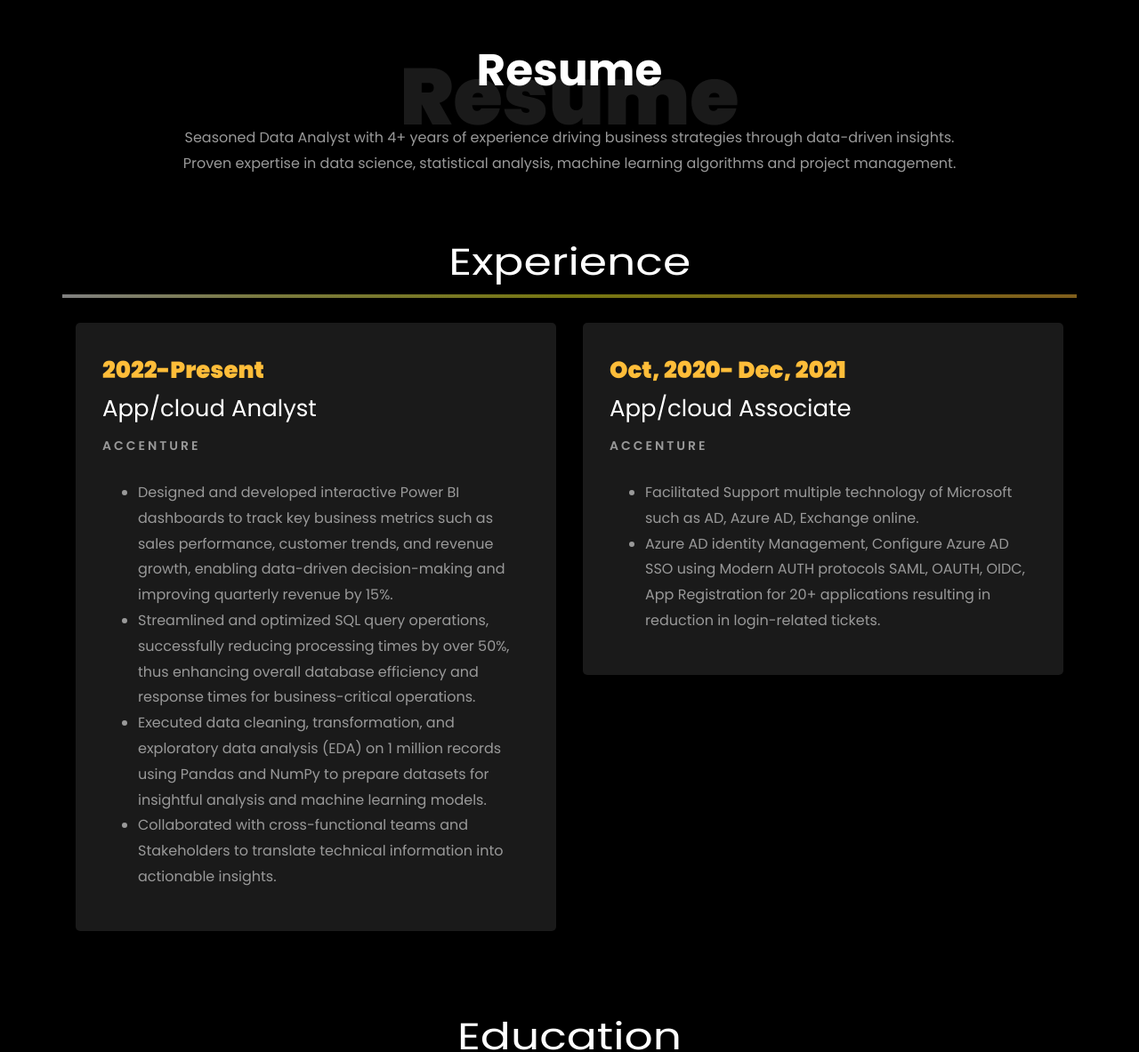
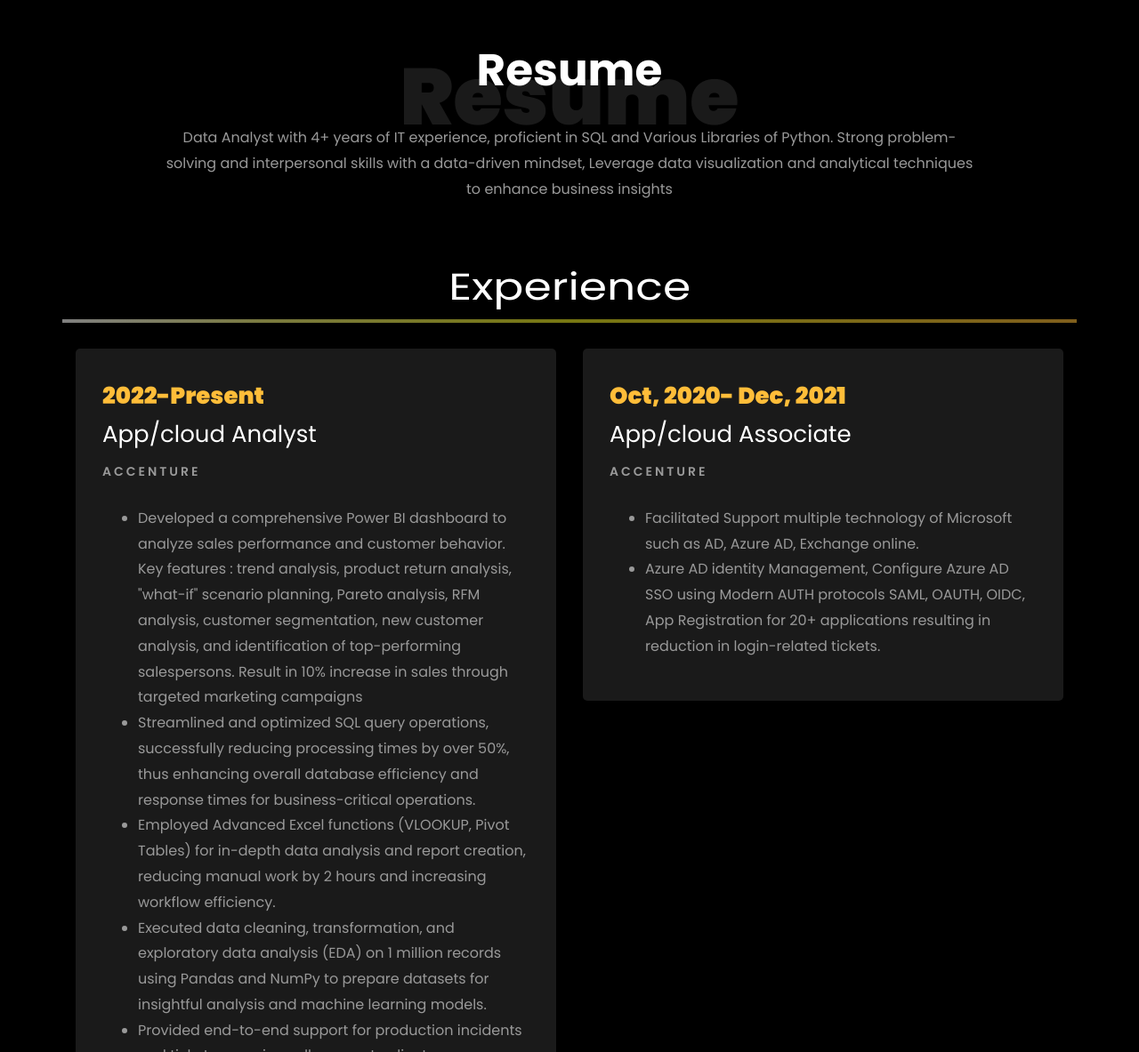
Before and after one commit to Rakhi453/Rakhi453.github.io, a plain HTML site: page index.html in a window 1280 px wide. Shown: the part 1617-2800 px from the top of the page at 89% size. Drawn offline with Linux system fonts and the light colour scheme; files whose address does not match are found by name.

Commit message:
Update index.html

```diff
--- a/index.html
+++ b/index.html
@@ -306,7 +306,9 @@
           <div class="col-md-10 heading-section text-center ftco-animate">
           	<h1 class="big big-2">Resume</h1>
             <h2 class="mb-4">Resume</h2>
-            <p>Seasoned Data Analyst with 4+ years of experience driving business strategies through data-driven insights. Proven expertise in data science, statistical analysis, machine learning algorithms and project management.</p>
+            <p>Data Analyst with 4+ years of IT experience, proficient in SQL and Various Libraries of Python. Strong
+problem-solving and interpersonal skills with a data-driven mindset, Leverage data visualization and analytical
+techniques to enhance business insights</p>
           </div>
         </div>
 
@@ -324,13 +326,20 @@
 						<span class="position">Accenture</span>
 						<p class="mt-4">
 							<ul>
-								<li>  Designed and developed interactive Power BI dashboards to track key business metrics such as sales
-performance, customer trends, and revenue growth, enabling data-driven decision-making and improving
-quarterly revenue by 15%.</li>
+								<li>  Developed a comprehensive Power BI dashboard to analyze sales performance and customer behavior.
+Key features : trend analysis, product return analysis, "what-if" scenario planning, Pareto analysis, RFM
+analysis, customer segmentation, new customer analysis, and identification of top-performing salespersons.
+Result in 10% increase in sales through targeted marketing campaigns
+</li>
 								<li>  Streamlined and optimized SQL query operations, successfully reducing processing times by over 50%, thus
 enhancing overall database efficiency and response times for business-critical operations.</li>
+								<li>  Employed Advanced Excel functions (VLOOKUP, Pivot Tables) for in-depth data analysis and report creation,
+reducing manual work by 2 hours and increasing workflow efficiency.</li>
 								<li> Executed data cleaning, transformation, and exploratory data analysis (EDA) on 1 million records using
 Pandas and NumPy to prepare datasets for insightful analysis and machine learning models.</li>
+								<li> Provided end-to-end support for production incidents and tickets, ensuring adherence to client response
+times and effective use of monitoring tools to resolve issues promptly.</li>
+
 								<li> Collaborated with cross-functional teams and Stakeholders to translate technical information into actionable
 insights.</li>
 							</ul>
```
